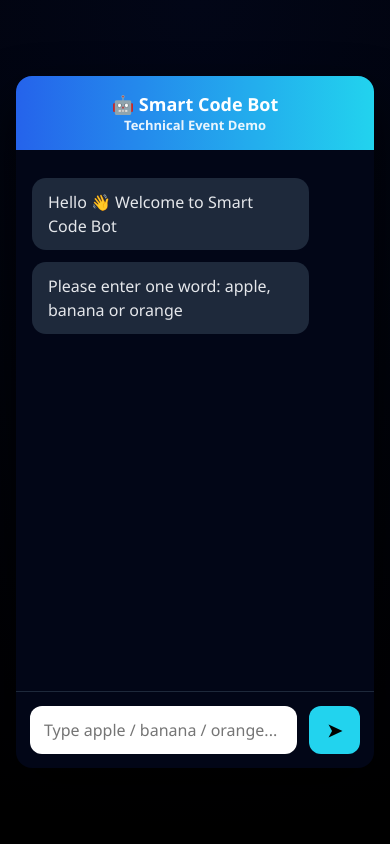
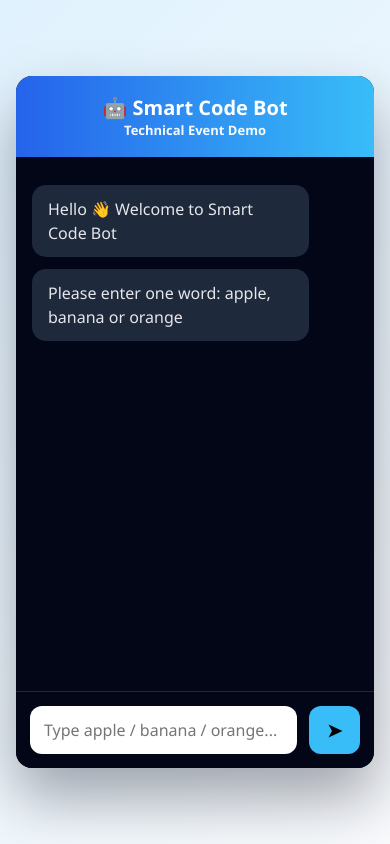
Before and after one commit to ParikhShreya/Smart_Code_Bot, a plain HTML site: page index.html in a window 390 px wide. Drawn offline with Linux system fonts and the light colour scheme.

Commit message:
Refactor chat application styles in style.css
Updated styles for chat application, including background gradients and layout adjustments.

```diff
--- a/style.css
+++ b/style.css
@@ -4,7 +4,7 @@
 }
 
 body {
-  background: radial-gradient(circle at top, #020617, #000);
+  background: linear-gradient(135deg, #e0f2fe, #f8fafc);
   display: flex;
   justify-content: center;
   align-items: center;
@@ -12,13 +12,13 @@ body {
   margin: 0;
 }
 
-/* ================= DESKTOP / LAPTOP ================= */
+/* ================= CHAT CARD ================= */
 .chat-container {
   width: 520px;
   height: 700px;
-  background: #020617;
+  background: #0f172a;
   border-radius: 18px;
-  box-shadow: 0 25px 50px rgba(0,0,0,0.8);
+  box-shadow: 0 30px 60px rgba(2, 6, 23, 0.35);
   display: flex;
   flex-direction: column;
   overflow: hidden;
@@ -26,7 +26,7 @@ body {
 
 /* HEADER */
 .header {
-  background: linear-gradient(90deg, #2563eb, #22d3ee);
+  background: linear-gradient(90deg, #2563eb, #38bdf8);
   padding: 18px;
   color: white;
   font-size: 20px;
@@ -37,7 +37,7 @@ body {
 .header span {
   display: block;
   font-size: 13px;
-  opacity: 0.9;
+  opacity: 0.95;
 }
 
 /* CHAT AREA */
@@ -45,6 +45,7 @@ body {
   flex: 1;
   padding: 16px;
   overflow-y: auto;
+  background: #020617;
 }
 
 /* MESSAGES */
@@ -72,6 +73,7 @@ body {
 .input-area {
   display: flex;
   padding: 14px;
+  background: #020617;
   border-top: 1px solid #1e293b;
 }
 
@@ -90,12 +92,12 @@ button {
   border-radius: 12px;
   border: none;
   cursor: pointer;
-  background: #22d3ee;
+  background: #38bdf8;
   font-size: 18px;
   font-weight: bold;
 }
 
-/* ================= MOBILE – COMFORT MODE ================= */
+/* ================= MOBILE ================= */
 @media (max-width: 768px) {
   body {
     padding: 16px;
@@ -104,15 +106,10 @@ button {
 
   .chat-container {
     width: 100%;
-    max-width: 420px;   /* mobile par too wide na bane */
-    height: 82vh;       /* comfortable height */
+    max-width: 420px;
+    height: 82vh;
     margin: auto;
     border-radius: 16px;
-  }
-
-  .header {
-    font-size: 18px;
-    padding: 16px;
   }
 
   .msg {
```
